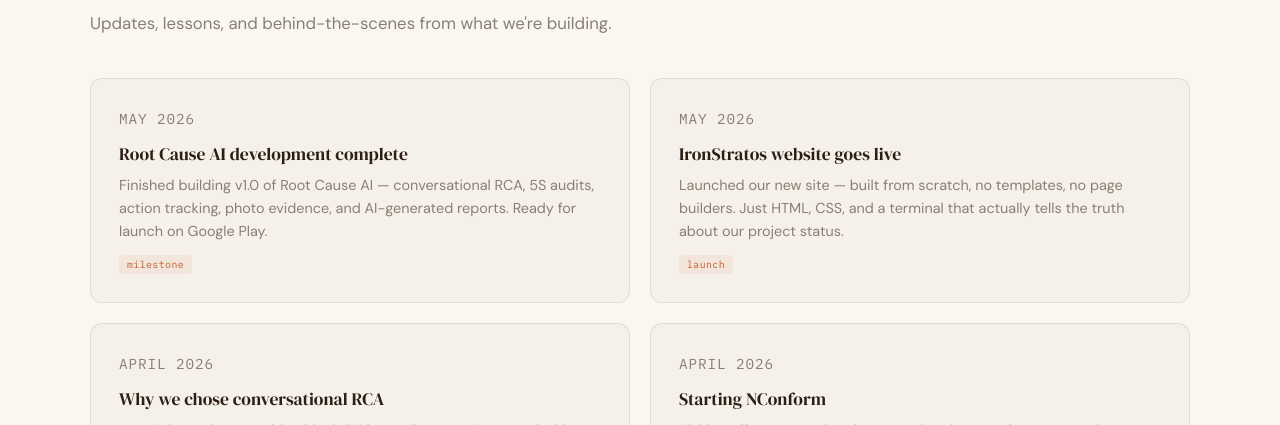
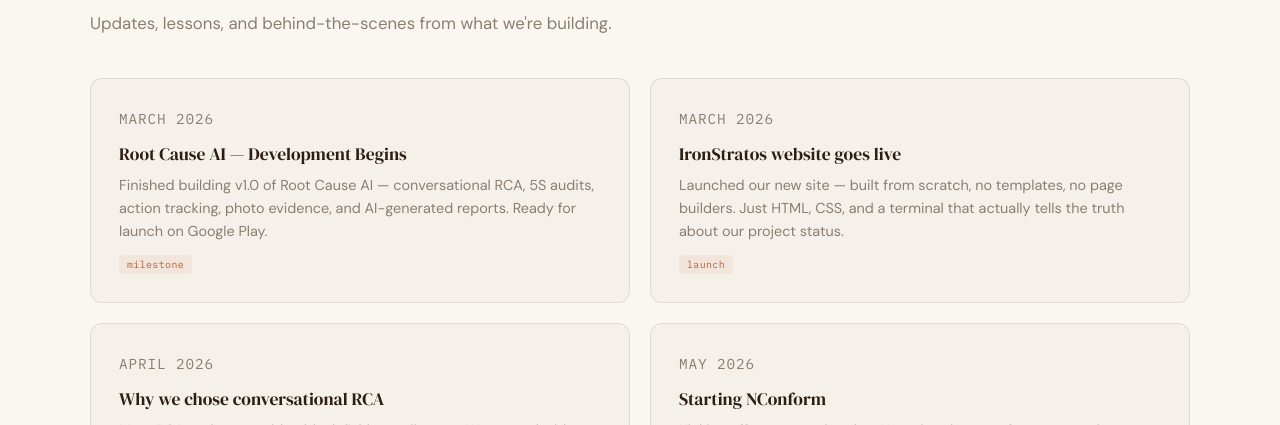
Before and after one commit to Mwood1536/ironstratos-website, a plain HTML site: page index.html in a window 1280 px wide. Shown: the part 3037-3462 px from the top of the page. Drawn offline with Linux system fonts and the light colour scheme.

Commit message:
Fix devlog dates — March 2026 start, May 2026 NConform, correct testing status for Root Cause AI

```diff
--- a/index.html
+++ b/index.html
@@ -870,13 +870,13 @@
 
     <div class="devlog-grid">
       <div class="devlog-card reveal reveal-d1">
-        <p class="devlog-date">May 2026</p>
-        <h3>Root Cause AI development complete</h3>
+        <p class="devlog-date">March 2026</p>
+        <h3>Root Cause AI — Development Begins</h3>
         <p>Finished building v1.0 of Root Cause AI — conversational RCA, 5S audits, action tracking, photo evidence, and AI-generated reports. Ready for launch on Google Play.</p>
         <span class="devlog-tag">milestone</span>
       </div>
       <div class="devlog-card reveal reveal-d2">
-        <p class="devlog-date">May 2026</p>
+        <p class="devlog-date">March 2026</p>
         <h3>IronStratos website goes live</h3>
         <p>Launched our new site — built from scratch, no templates, no page builders. Just HTML, CSS, and a terminal that actually tells the truth about our project status.</p>
         <span class="devlog-tag">launch</span>
@@ -888,7 +888,7 @@
         <span class="devlog-tag">product</span>
       </div>
       <div class="devlog-card reveal reveal-d4">
-        <p class="devlog-date">April 2026</p>
+        <p class="devlog-date">May 2026</p>
         <h3>Starting NConform</h3>
         <p>Kicking off our second tool — AI-assisted nonconformance and corrective action management for small manufacturers chasing ISO 9001, IATF 16949, and AS9100 audit-readiness.</p>
         <span class="devlog-tag">new project</span>
```
